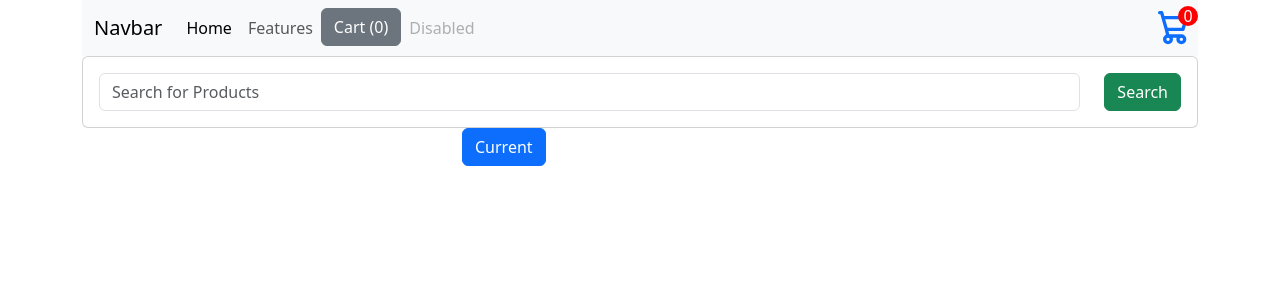
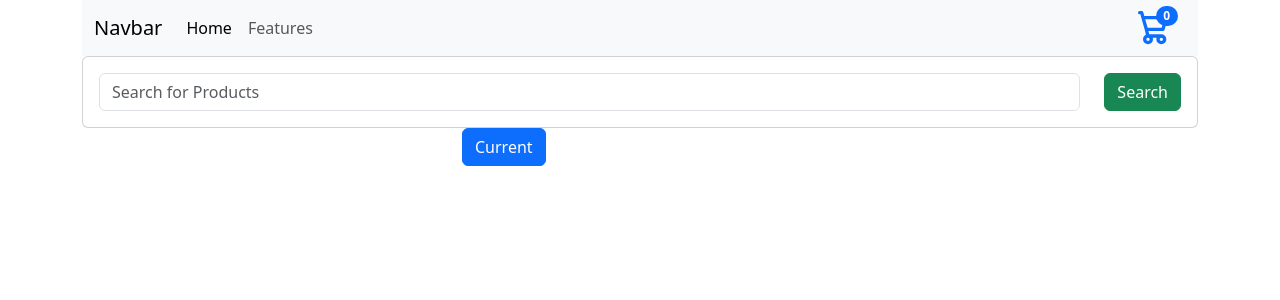
Before and after one commit to prateekkumaroriginal/Forsale_project, a Django app: page / in a window 1280 px wide. Shown: the top 300 px of the page. Run offline with Django 4.2, Linux system fonts and the light colour scheme; data that the repository does not hold is empty.

Commit message:
Delete cart and add checkout page

```diff
--- a/forsale_project/shop/q.py
+++ /dev/null
@@ -1,2 +0,0 @@
-p = [1]
-print(p.__sizeof__())
--- a/forsale_project/shop/static/shop/style.css
+++ b/forsale_project/shop/static/shop/style.css
@@ -18,6 +18,7 @@ svg{
 
 .icon-cart{
     position: relative;
+    right: 20px;
 }
 
 .icon-cart a{
@@ -30,8 +31,7 @@ svg{
 
 .icon-cart span{
     position: absolute;
-    background-color: red;
-    width: 20px;
+    max-width: 30px;
     height: 20px;
     display: flex;
     justify-content: center;
--- a/forsale_project/shop/templates/shop/index.html
+++ b/forsale_project/shop/templates/shop/index.html
@@ -38,27 +38,16 @@
                                 <li class="nav-item">
                                     <a class="nav-link" href="#">Features</a>
                                 </li>
-                                <li class="nav-item">
-                                    <button id="cart-link" type="button" class="btn btn-secondary"
-                                        data-bs-toggle="popover" data-bs-trigger="focus"
-                                        data-bs-title="Dismissible popover"
-                                        data-bs-content="It's very engaging. Right?">
-                                        Cart
-                                    </button>
-                                </li>
-                                <li class="nav-item">
-                                    <a class="nav-link disabled" aria-disabled="true">Disabled</a>
-                                </li>
                             </ul>
                         </div>
                     </div>
                     <div class="icon-cart">
-                        <a href={% url "cart" %}>
+                        <a href={% url "cartCheckOut" %}>
                             <svg aria-hidden="true" xmlns="http://www.w3.org/2000/svg" fill="none" viewBox="0 0 18 20">
                             <path stroke="currentColor" stroke-linecap="round" stroke-linejoin="round" stroke-width="2" d="M6 15a2 2 0 1 0 0 4 2 2 0 0 0 0-4Zm0 0h8m-8 0-1-4m9 4a2 2 0 1 0 0 4 2 2 0 0 0 0-4Zm-9-4h10l2-7H3m2 7L3 4m0 0-.792-3H1"/>
                             </svg>
                         </a>
-                        <span>0</span>
+                        <span id="nr_cart_items" class="badge bg-primary rounded-pill">0</span>
                     </div>
                 </nav>
             </div>
@@ -86,9 +75,7 @@
                 <div class="card">
                     <img src={{product.image}} alt="" class="card-img-top">
                     <div class="card-body">
-                        <div id="prod-name-{{product.id}}" class="card-title">
-                            {{product.title}}
-                        </div>
+                        <div id="prod-name-{{product.id}}" class="card-title">{{product.title}}</div>
                         <div class="card-text">
                             Rs. {{product.price}}
                         </div>
@@ -128,58 +115,28 @@
     <script type="text/javascript">
 
         if (localStorage.getItem('cart') == null) {
-            var cart = {};
-            document.getElementById('cart-link').innerHTML = "Cart (0)"
+            var cart = {
+                'nr_items': 0
+            };
         }
         else {
             var cart = JSON.parse(localStorage.getItem('cart'));
-            document.getElementById('cart-link').innerHTML = "Cart (" + Object.values(cart).reduce((accumulator, currentValue) => {
-                return accumulator + currentValue;
-            }, 0) + ")"
+            document.getElementById('nr_cart_items').innerHTML = cart['nr_items']
         }
         $('.atc').on('click', (event) => {
             item_id = event.target.id.toString();
             if (cart[item_id] != undefined) {
-                cart[item_id] += 1;
+                cart[item_id][0] += 1;
             }
             else {
-                cart[item_id] = 1;
+                cart[item_id] = [1, document.getElementById("prod-name-"+item_id).innerHTML];
             }
+            cart['nr_items'] += 1
             localStorage.setItem('cart', JSON.stringify(cart));
-            let nr_cart_items = Object.values(cart).reduce((accumulator, currentValue) => {
-                return accumulator + currentValue;
-            }, 0);
 
-            document.getElementById('cart-link').innerHTML = "Cart (" + nr_cart_items + ")"
+            document.getElementById('nr_cart_items').innerHTML = cart['nr_items']
 
-            displayCart(cart)
         });
-
-        var cartString = ""
-
-        function displayCart(cart) {
-            cartString = "";
-            let index = 1
-            for (let item in cart) {
-                cartString += document.getElementById('prod-name-' + item).innerHTML + " --> " + cart[item]
-                index += 1
-            }
-            document.getElementById("cart-link").setAttribute('data-bs-content', cartString);
-        }
-
-        // popover code
-        $(function () {
-            $('[data-bs-toggle="popover"]').popover({
-                html: true,
-                title: '<h4>Your Cart</h4>',
-                content: function () {
-                    return cartString
-                }
-            });
-        });
-
-
-
 
     </script>
 
--- a/forsale_project/shop/urls.py
+++ b/forsale_project/shop/urls.py
@@ -4,5 +4,5 @@ from . import views
 urlpatterns = [
     path('', views.index, name='index'),
     path('<int:product_id>/', views.detail, name='detail'),
-    path('cart/', views.cart, name='cart'),
+    path('checkout/', views.checkout, name='cartCheckOut'),
 ]
--- a/forsale_project/shop/views.py
+++ b/forsale_project/shop/views.py
@@ -24,5 +24,5 @@ def detail(request, product_id):
     return render(request, 'shop/product_detail.html', {'product_object': product_object})
 
 
-def cart(request):
-    return render(request, 'shop/cart.html')
+def checkout(request):
+    return render(request, 'shop/checkout.html')
```
Also changed, not shown: forsale_project/shop/templates/shop/checkout.html (added, +45 -0 lines), forsale_project/shop/static/shop/cart.css (deleted), forsale_project/shop/static/shop/cart.js (deleted), forsale_project/shop/templates/shop/cart.html (deleted).
